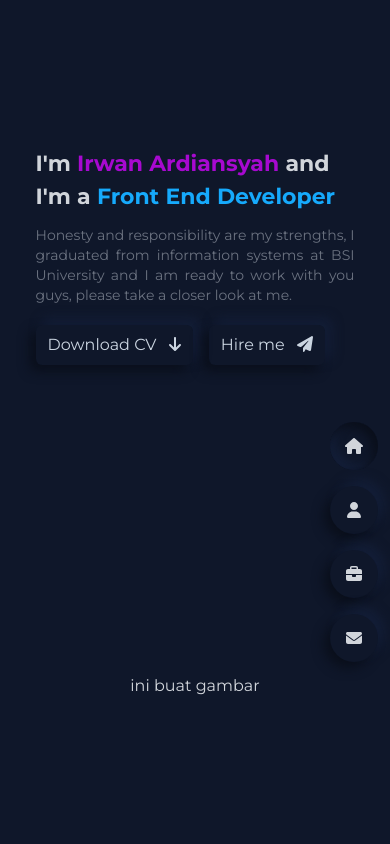
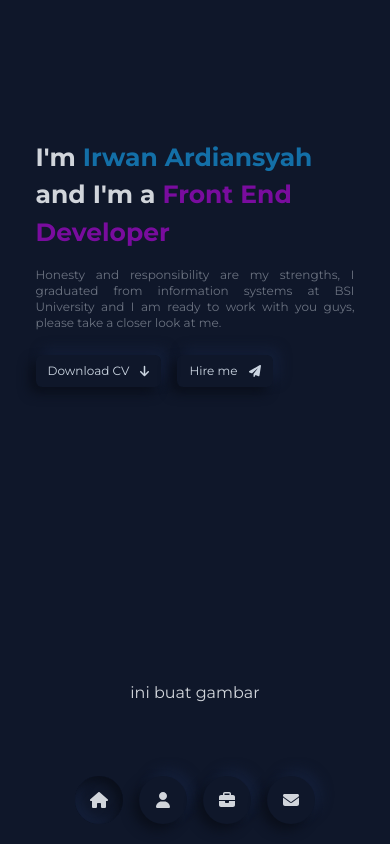
Before and after one commit to ardiansyahirwan/ardiansyahirwan.github.io, a website: page index.html in a window 390 px wide. Drawn offline with Linux system fonts and the light colour scheme.

Commit message:
edit control position for mobile mode

```diff
--- a/index.html
+++ b/index.html
@@ -22,12 +22,12 @@
          <div class="flex justify-center items-center">
             ini buat gambar
          </div>
-         <div class="flex flex-col justify-center gap-3 md:gap-5 px-4 order-first md:order-last">
-            <h1 class="font-bold text-[22px] md:text-5xl">I'm <span class="text-neon-pink">Irwan Ardiansyah</span> and I'm a <span class="text-neon-blue">Front End Developer</span></h1>
-            <p class="text-sm md:text-base text-gray-500 text-justify">Honesty and responsibility are my strengths, I graduated from information systems at BSI University and I am ready to work with you guys, please take a closer look at me.</p>
+         <div class="flex flex-col justify-center gap-4 md:gap-6 px-4 order-first md:order-last">
+            <h1 class="font-bold text-[25px] md:text-5xl">I'm <span class="text-neon-blue/60">Irwan Ardiansyah</span> and I'm a <span class="text-neon-pink/70">Front End Developer</span></h1>
+            <p class="text-xs md:text-base text-gray-500 text-justify">Honesty and responsibility are my strengths, I graduated from information systems at BSI University and I am ready to work with you guys, please take a closer look at me.</p>
             <div class="flex justify-start pt-2 gap-4 md:gap-6">
-               <button class="neuro-effect px-3 py-2 md:px-5 md:py-3 rounded-md text-slate-300 font-normal md:font-medium text-base active:active-btn">Download CV <i class="fa-solid fa-arrow-down ml-2"></i></button>
-               <button class="neuro-effect px-3 py-2 md:px-5 md:py-3 rounded-md text-slate-300 font-normal md:font-medium text-base active:active-btn">Hire me <i class="fa-solid fa-paper-plane ml-2"></i></button>
+               <button class="neuro-effect px-3 py-2 md:px-5 md:py-3 rounded-md text-slate-300 font-normal md:font-medium text-xs md:text-base">Download CV <i class="fa-solid fa-arrow-down ml-2"></i></button>
+               <button class="neuro-effect px-3 py-2 md:px-5 md:py-3 rounded-md text-slate-300 font-normal md:font-medium text-xs md:text-base">Hire me <i class="fa-solid fa-paper-plane ml-2"></i></button>
             </div>
          </div>
       </div>
@@ -45,7 +45,7 @@
    </main>
 
 <!-- Navigation Controls -->
-   <div class="fixed right-3 top-[50%] flex flex-col gap-4" id="control">
+   <div class="fixed inset-x-0 bottom-5 md:inset-y-0 md:right-5 flex justify-center md:items-end flex-row md:flex-col gap-4" id="control">
       <div class="rounded-[50%] w-12 h-12 bg-slate-900 neuro-effect flex justify-center items-center cursor-pointer active-btn" data-id="home">
          <i class="text-gray-300 fas fa-home"></i>
       </div>
```
Also changed, not shown: public/css/main.css.
